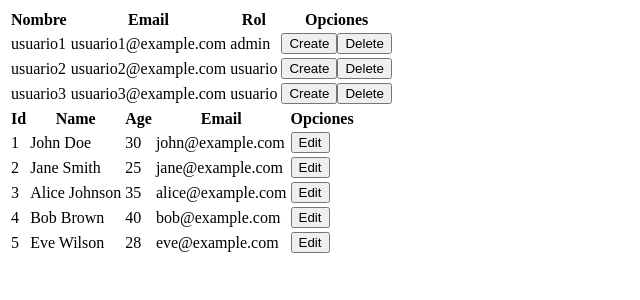
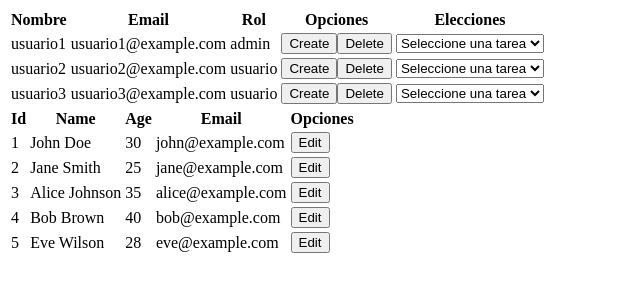
Before and after one commit to willvcg/components-custom, an Angular app in the folder components-custom/: page / in a window 1280 px wide. Shown: the top 300 px of the page, without its empty margins (0-640 px from the left). Built offline with nearby package versions, Linux system fonts and the light colour scheme.

Commit message:
feat: implement selece to custom table

```diff
--- a/components-custom/src/app/app.component.html
+++ b/components-custom/src/app/app.component.html
@@ -1,2 +1,2 @@
-<app-table [headArray]="headArray()" [gridArray]="gridArray()" [buttonsOptions]="buttonsArray()"/>
+<app-table [headArray]="headArray()" [gridArray]="gridArray()" [buttonsOptions]="buttonsArray()" [selectOptions]="selectArray()"/>
 <app-table [headArray]="headTable()" [gridArray]="dataTable()" [buttonsOptions]="buttonsTabla()"/>
--- a/components-custom/src/app/app.component.ts
+++ b/components-custom/src/app/app.component.ts
@@ -1,11 +1,13 @@
 import { Component, signal } from '@angular/core';
 import { RouterOutlet } from '@angular/router';
-import { ButtonsOptions, CustomItem, HeadTable, Options, TableComponent } from "./components/table/table.component";
+import { ButtonsOptions, CustomItem, HeadTable, Options, SelectOptions, TableComponent } from "./components/table/table.component";
 
 export interface User{
   nombre: string;
   email: string;
   rol: string;
+  // listaOpciones?: Record<string, string>;
+  listaOpciones?: string[];
 }
 
 export interface TableRow {
@@ -19,17 +21,26 @@ const Arrayusuarios: User[] = [
   {
     nombre: "usuario1",
     email: "usuario1@example.com",
-    rol: "admin"
+    rol: "admin",
+    listaOpciones: [
+      'Seleccione una tarea','Opcion 1'
+    ]
   },
   {
     nombre: "usuario2",
     email: "usuario2@example.com",
-    rol: "usuario"
+    rol: "usuario",
+    listaOpciones: [
+      'Seleccione una tarea','Opcion 1'
+    ]
   },
   {
     nombre: "usuario3",
     email: "usuario3@example.com",
-    rol: "usuario"
+    rol: "usuario",
+    listaOpciones: [
+      'Seleccione una tarea','Opcion 1'
+    ]
   }
 ]
 
@@ -55,7 +66,8 @@ export class AppComponent {
     {head: 'Nombre', fieldName: 'nombre'},
     {head: 'Email', fieldName: 'email'},
     {head: 'Rol', fieldName: 'rol'},
-    {head: 'Opciones', fieldName: 'buttonsOptions'}
+    {head: 'Opciones', fieldName: 'buttonsOptions'},
+    {head: 'Elecciones', fieldName: 'selectsOptions'}
   ])
   gridArray = signal<User[]>(Arrayusuarios)
   buttonsArray = signal<ButtonsOptions>({
@@ -77,6 +89,12 @@ export class AppComponent {
     }
   ]
   })
+  selectArray = signal<SelectOptions>({
+    selectedKey: 'email',
+    selectKeyValues: 'listaOpciones',
+    callback: (tareaAux) => this.onCallBackSelect(tareaAux)
+  })
+
   // headTable = signal<Options>({'id': 'Id', 'name': 'Name', 'age': 'Age', 'email': 'Email'})
   headTable = signal<HeadTable[]>([
     {head: 'Id', fieldName: 'id'},
@@ -100,4 +118,8 @@ export class AppComponent {
   protected onCallBack(ev: CustomItem){
     console.log("ev", ev)
   }
+
+  protected onCallBackSelect(ev: CustomItem){
+    console.log("ev", ev)
+  }
 }
--- a/components-custom/src/app/components/table/table.component.html
+++ b/components-custom/src/app/components/table/table.component.html
@@ -17,6 +17,15 @@
                     <button (click)="onButtonsOptionsClick(item, button)">{{button.title}}</button>
                   }
                 }
+                @case ("selectsOptions") {
+                  @if (selectOptions(); as selectOptions) {
+                    <select (change)="onSelectOptionsClick(item, selectOptions, $event)">
+                      @for (opcion of item[selectOptions.selectKeyValues]; track opcion) {
+                        <option [value]="opcion">{{ opcion }}</option>
+                      }
+                    </select>
+                  }
+                }
                 @default {
                   {{item[head.fieldName]}}
                 }
--- a/components-custom/src/app/components/table/table.component.ts
+++ b/components-custom/src/app/components/table/table.component.ts
@@ -46,6 +46,22 @@ export type ButtonsOptions = {
   class?: string
 }
 
+export type SelectOptions = {
+  /** Key en el *data* que es desplegable *select* */
+  selectedKey: string
+  /** Key en el *data* que contiene los *values* del desplegable @see {@link Selected}*/
+  selectKeyValues: string,
+  /** Clase para el select */
+  class?: string,
+  disabled?: boolean,
+  callback?: (ev: SelectedChange) => void
+}
+
+export type SelectedChange = {
+  item: CustomItem
+  selected: string
+}
+
 @Component({
   selector: 'app-table',
   standalone: true,
@@ -58,9 +74,15 @@ export class TableComponent {
   headArray = input.required<HeadTable[]>()
   gridArray = input.required<CustomItem[]>()
   buttonsOptions = input<ButtonsOptions>()
+  selectOptions = input<SelectOptions>()
 
   protected onButtonsOptionsClick(item: CustomItem, button: ButtonOptions) {
     item && button.callback?.(item)
+  }
+
+  protected onSelectOptionsClick(item: CustomItem, select: SelectOptions, event: Event){
+    const selected = (event.target as HTMLSelectElement).value
+    item && select.callback?.({item, selected})
   }
 
   /** Opciones pasadas e options (key: value) */
```
